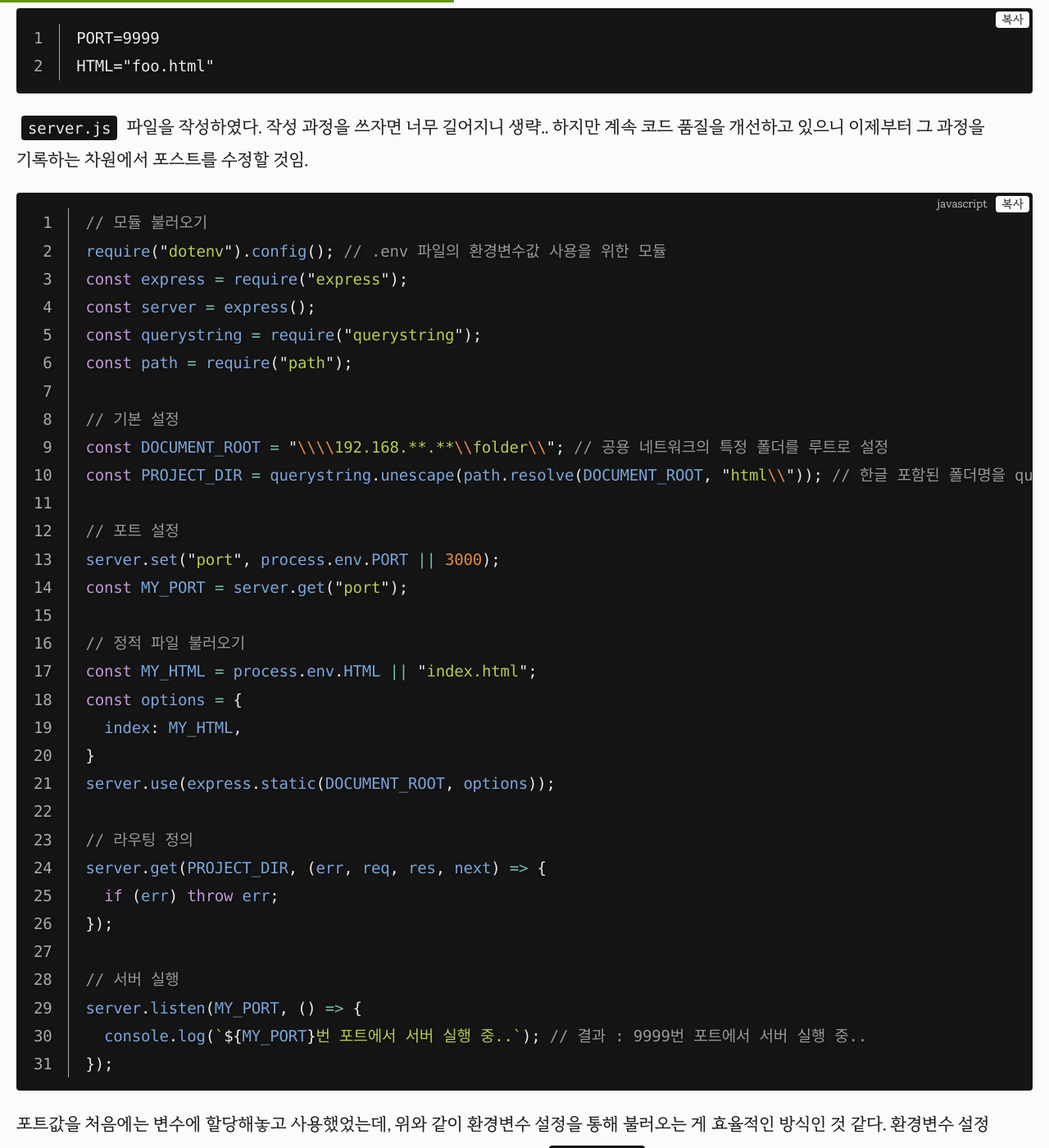
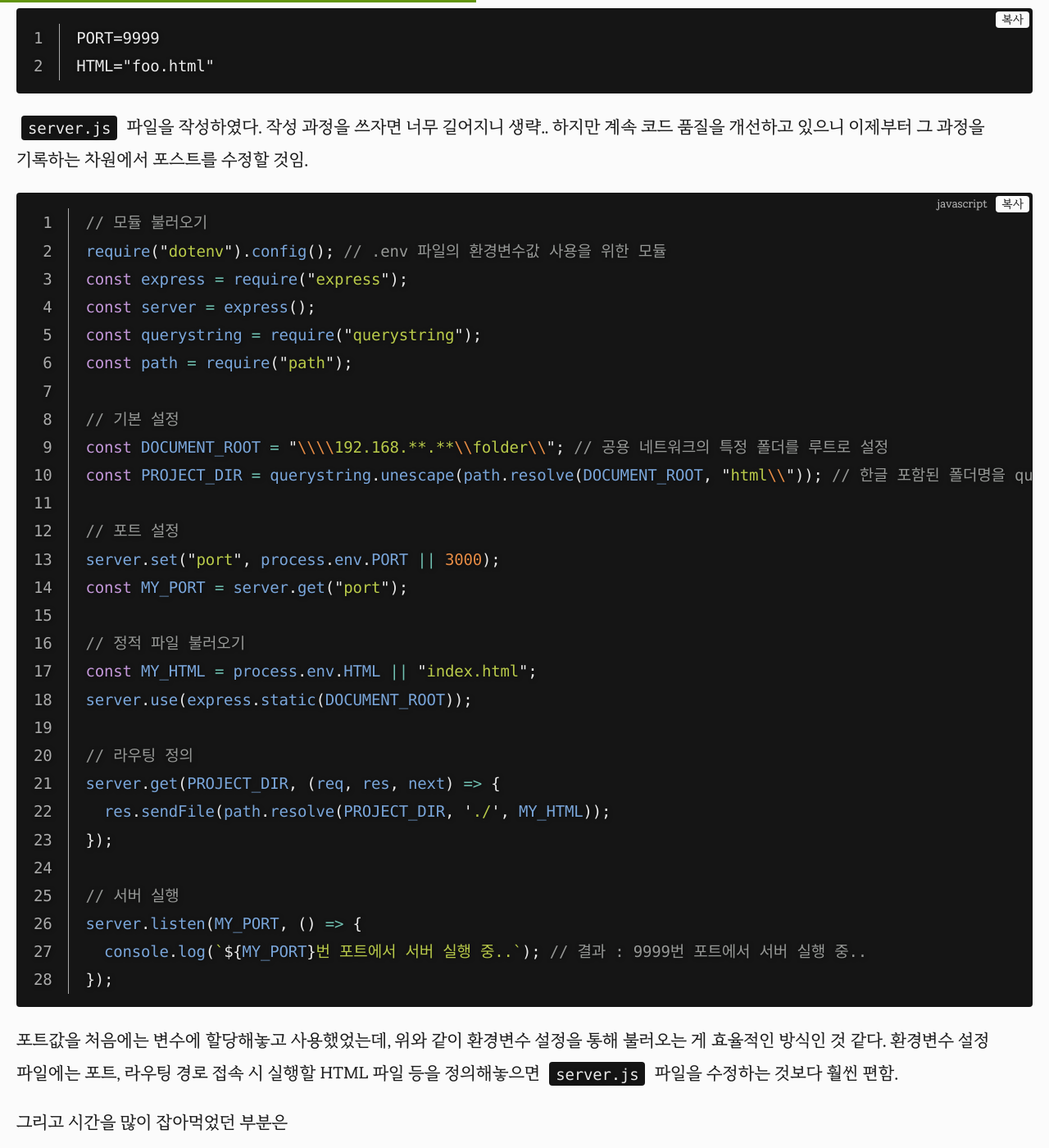
Before and after one commit to selosele/selosele.github.io, a Jekyll site: the page built from _posts/2021-03-09-epilogue-of-create-express-server.md, in a window 1280 px wide and 1400 px high, scrolled down 941 px. Shown: the whole window at 82% size. Built offline with Jekyll 4.4.1, drawn with Linux system fonts in a browser that asks for light colours; comment, search, counter and statistics services are not loaded.

Commit message:
내용 수정

```diff
--- a/_posts/2021-03-09-epilogue-of-create-express-server.md
+++ b/_posts/2021-03-09-epilogue-of-create-express-server.md
@@ -46,14 +46,11 @@ const MY_PORT = server.get("port");
 
 // 정적 파일 불러오기
 const MY_HTML = process.env.HTML || "index.html";
-const options = {
-  index: MY_HTML,
-}
-server.use(express.static(DOCUMENT_ROOT, options));
+server.use(express.static(DOCUMENT_ROOT));
 
 // 라우팅 정의
-server.get(PROJECT_DIR, (err, req, res, next) => {
-  if (err) throw err;
+server.get(PROJECT_DIR, (req, res, next) => {
+  res.sendFile(path.resolve(PROJECT_DIR, './', MY_HTML));
 });
 
 // 서버 실행
```
